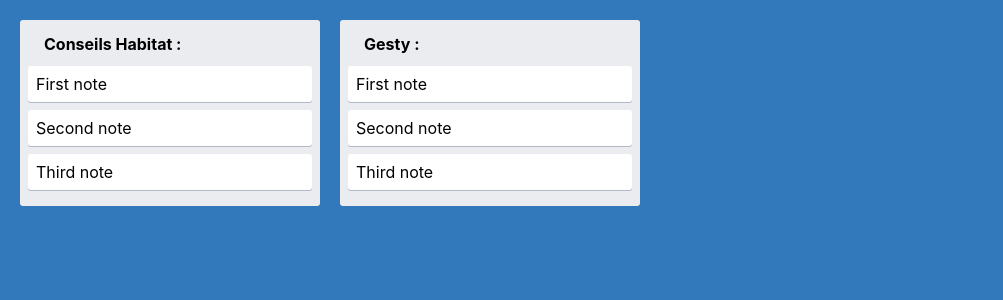
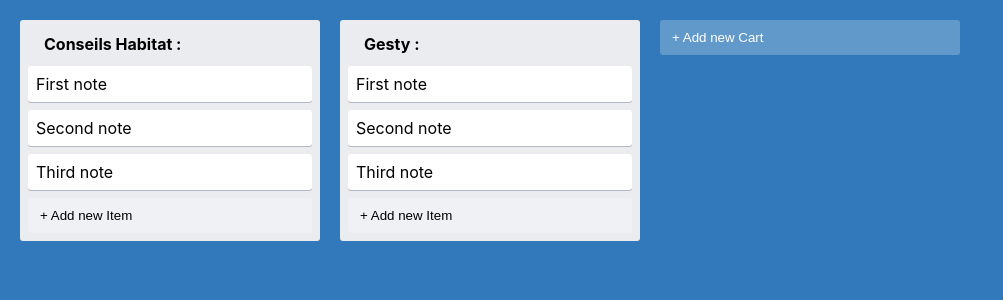
Before and after one commit to Mahwou/trello-clone, a React (Create React App) app: page / in a window 1280 px wide. Shown: the top 300 px of the page, without its empty margins (0-1003 px from the left). Built offline with nearby package versions, Linux system fonts and the light colour scheme.

Commit message:
update (app): adding dynamic button to add items

```diff
--- a/src/App.tsx
+++ b/src/App.tsx
@@ -1,3 +1,4 @@
+import { AddNewItem } from "./components/AddNewItem";
 import { Column } from "./components/Column";
 import { AppContainer } from "./styles";
 
@@ -7,6 +8,7 @@
 
       <Column text="Conseils Habitat"></Column>
       <Column text="Gesty"></Column>
+      <AddNewItem toggleButtonText=" + Add new Cart" dark={false} onAdd={() => console.log('Cart successfully added !')} />
 
     </AppContainer>
   );
--- /dev/null
+++ b/src/components/AddNewItem.tsx
@@ -0,0 +1,18 @@
+import { useState } from "react";
+import { AddItemButton } from "../styles";
+
+type AddNewItemType = {
+    onAdd(text: string): void,
+    toggleButtonText: string,
+    dark?: boolean
+};
+
+export const AddNewItem = ({onAdd, toggleButtonText, dark}: AddNewItemType) => {
+    const [showForm, setShowForm] = useState(false);
+
+    if (showForm) {
+        // show form here
+    }
+
+    return <AddItemButton dark={dark} onClick={()=> setShowForm(true)}>{toggleButtonText}</AddItemButton>
+};
--- a/src/components/Column.tsx
+++ b/src/components/Column.tsx
@@ -1,4 +1,5 @@
 import { ColumnContainer, ColumnTitle } from "../styles";
+import { AddNewItem } from "./AddNewItem";
 import { Cart } from "./Card";
 
 
@@ -13,6 +14,7 @@
             <Cart text="First note"/>
             <Cart text="Second note"/>
             <Cart text="Third note"/>
+            <AddNewItem toggleButtonText=" + Add new Item" dark={true} onAdd={() => console.log('Item successfully added !')} />
         </ColumnContainer>
     </>
 };
--- a/src/styles.ts
+++ b/src/styles.ts
@@ -42,3 +42,23 @@
  box-shadow: #091e4240 0px 1px 0px 0px;
 
 `
+type AddItemButtonProps = {
+    dark?: boolean,
+}
+
+export const AddItemButton = styled.button<AddItemButtonProps>`
+
+ background-color: #ffffff3d;
+ border-radius: 3px;
+ border: none;
+ color: ${(props) => (props.dark ? "#000" : "#fff")};
+ cursor: pointer;
+ max-width: 300px;
+ padding: 10px 12px;
+ text-align: left;
+ transition: background 85ms ease-in;
+ width: 100%;
+ &:hover {
+    background-color: #ffffff52;
+ }
+`
```
